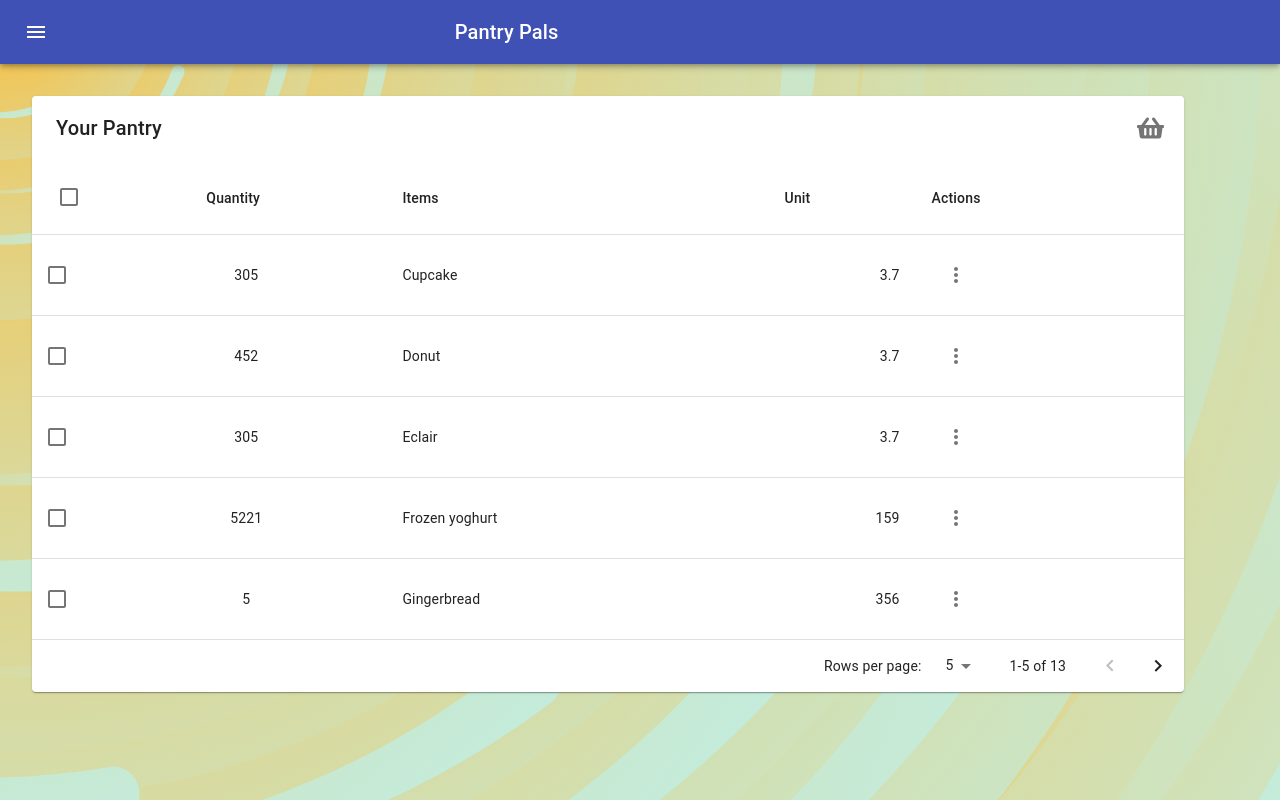
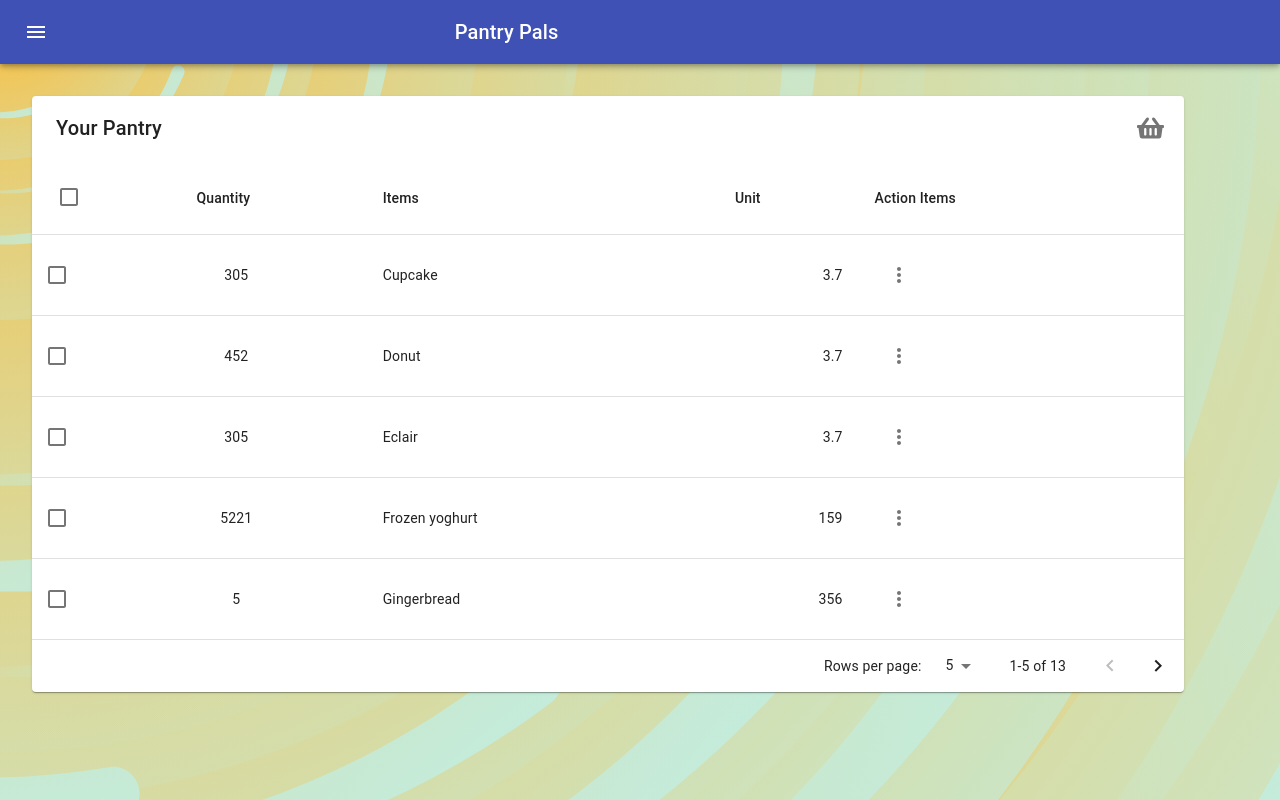
Before and after one commit to listenToRipley/capstone, a React (Create React App) app: page /pantry in a window 1280 px wide. Built offline with nearby package versions, Linux system fonts and the light colour scheme.

Commit message:
added notes on actions for pals and pantry actions

```diff
--- a/src/components/PalLists/PalListActions.js
+++ b/src/components/PalLists/PalListActions.js
@@ -3,6 +3,10 @@
 const PalListActions = () => {
   const handleNameUpdate = () => {
     //add action here
+  }
+
+  const handleMergeRequest = () => {
+    //add action to send a merge request to a user
   }
 
   return (
--- /dev/null
+++ b/src/components/Pantry/ItemActions.js
@@ -0,0 +1,71 @@
+import React from 'react';
+import IconButton from '@material-ui/core/IconButton';
+import Menu from '@material-ui/core/Menu';
+import MenuItem from '@material-ui/core/MenuItem';
+import MoreVertIcon from '@material-ui/icons/MoreVert';
+
+const ITEM_HEIGHT = 48;
+
+//need to tie in shop list actions here
+
+const ItemActions = (props) => {
+  const [anchorEl, setAnchorEl] = React.useState(null);
+
+  const options = [
+    'Remove',
+    'Update'
+  ];
+
+  const open = Boolean(anchorEl);
+
+  const handleClick = (event) => {
+    setAnchorEl(event.currentTarget);
+  };
+
+  const handleClose = () => {
+    setAnchorEl(null);
+  };
+
+  const handleDelete = () => {
+    //need to add actions here
+  }
+
+  const handleUpdate = () => {
+    //need to add actions here
+  }
+
+
+  return (
+    <div>
+      <IconButton
+        aria-label="more"
+        aria-controls="long-menu"
+        aria-haspopup="true"
+        onClick={handleClick}
+      >
+        <MoreVertIcon />
+      </IconButton>
+      <Menu
+        id="long-menu"
+        anchorEl={anchorEl}
+        keepMounted
+        open={open}
+        onClose={handleClose}
+        PaperProps={{
+          style: {
+            maxHeight: ITEM_HEIGHT * 4.5,
+            width: '20ch',
+          },
+        }}
+      >
+        {options.map((option) => (
+          <MenuItem key={option} selected={option === 'Update'} onClick={handleClose}>
+            {option}
+          </MenuItem>
+        ))}
+      </Menu>
+    </div>
+  );
+}
+
+export default ItemActions
--- a/src/components/Pantry/Pantry.js
+++ b/src/components/Pantry/Pantry.js
@@ -16,7 +16,8 @@
 import Checkbox from '@material-ui/core/Checkbox';
 import IconButton from '@material-ui/core/IconButton';
 import Tooltip from '@material-ui/core/Tooltip';
-import Actions from './PantryActions'
+import ItemActions from './ItemActions'
+import PantryActions from './PantryActions'
 import { library, dom } from '@fortawesome/fontawesome-svg-core';
 import { faShoppingBasket, faCartArrowDown } from '@fortawesome/free-solid-svg-icons';
 
@@ -71,8 +72,8 @@
 
 
     //quantity, measurement, item, spoonId
-const createData = (quantity, items, unit, actions) => {
-  return { quantity, items, unit, actions};
+const createData = (quantity, items, unit, itemActions) => {
+  return { quantity, items, unit, itemActions};
 }
 
 //there is an issue with the drawer and page content.
@@ -129,7 +130,7 @@
   { id: 'quantity', numeric: true, disablePadding: false, label: 'Quantity' },
   { id: 'items', numeric: false, disablePadding: false, label: 'Items' },
   { id: 'unit', numeric: true, disablePadding: false, label: 'Unit' },
-  { id: 'actions', numeric: false, disablePadding: false, label: 'Actions' },
+  { id: 'itemActions', numeric: false, disablePadding: false, label: 'Action Items' },
 ];
 
 //EnhancedTableHead
@@ -359,8 +360,8 @@
                       </TableCell>
                       <TableCell align="left">{row.items}</TableCell>
                       <TableCell align="right">{row.unit}</TableCell>
-                      <TableCell align="left">{row.actions}
-                        <Actions/>
+                      <TableCell align="left">{row.itemActions}
+                        <ItemActions/>
                         </TableCell>
                     </TableRow>
                   );
--- a/src/components/Pantry/PantryActions.js
+++ b/src/components/Pantry/PantryActions.js
@@ -1,71 +1,17 @@
 import React from 'react';
-import IconButton from '@material-ui/core/IconButton';
-import Menu from '@material-ui/core/Menu';
-import MenuItem from '@material-ui/core/MenuItem';
-import MoreVertIcon from '@material-ui/icons/MoreVert';
 
-const ITEM_HEIGHT = 48;
+//this will be actions that can be taken on the pantry as a whole
+const PantryActions = () => {
 
-//need to tie in shop list actions here
-
-const PantryActions = (props) => {
-  const [anchorEl, setAnchorEl] = React.useState(null);
-
-  const options = [
-    'Remove',
-    'Update'
-  ];
-
-  const open = Boolean(anchorEl);
-
-  const handleClick = (event) => {
-    setAnchorEl(event.currentTarget);
-  };
-
-  const handleClose = () => {
-    setAnchorEl(null);
-  };
-
-  const handleDelete = () => {
-    //need to add actions here
+  const handleNameUpdate = () => {
+    //add action here
   }
-
-  const handleUpdate = () => {
-    //need to add actions here
-  }
-
 
   return (
     <div>
-      <IconButton
-        aria-label="more"
-        aria-controls="long-menu"
-        aria-haspopup="true"
-        onClick={handleClick}
-      >
-        <MoreVertIcon />
-      </IconButton>
-      <Menu
-        id="long-menu"
-        anchorEl={anchorEl}
-        keepMounted
-        open={open}
-        onClose={handleClose}
-        PaperProps={{
-          style: {
-            maxHeight: ITEM_HEIGHT * 4.5,
-            width: '20ch',
-          },
-        }}
-      >
-        {options.map((option) => (
-          <MenuItem key={option} selected={option === 'Update'} onClick={handleClose}>
-            {option}
-          </MenuItem>
-        ))}
-      </Menu>
+      This will allow the name to be updated
     </div>
-  );
+  )
 }
 
 export default PantryActions
```
